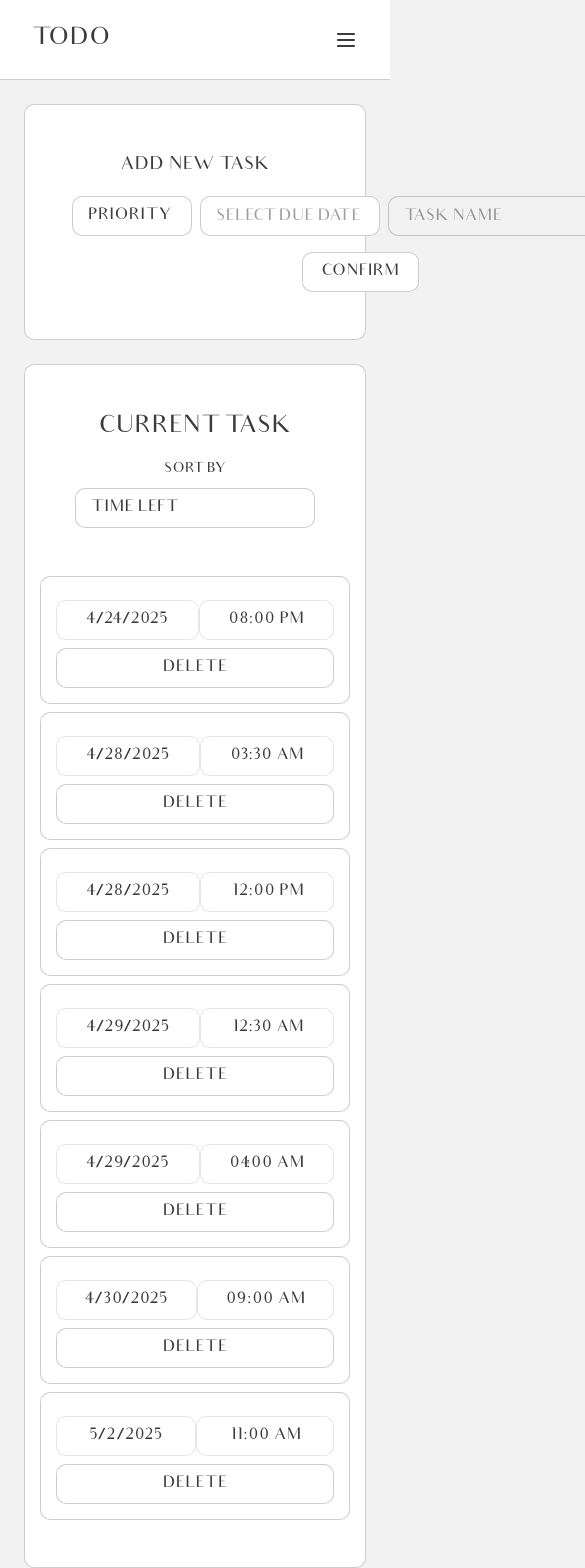
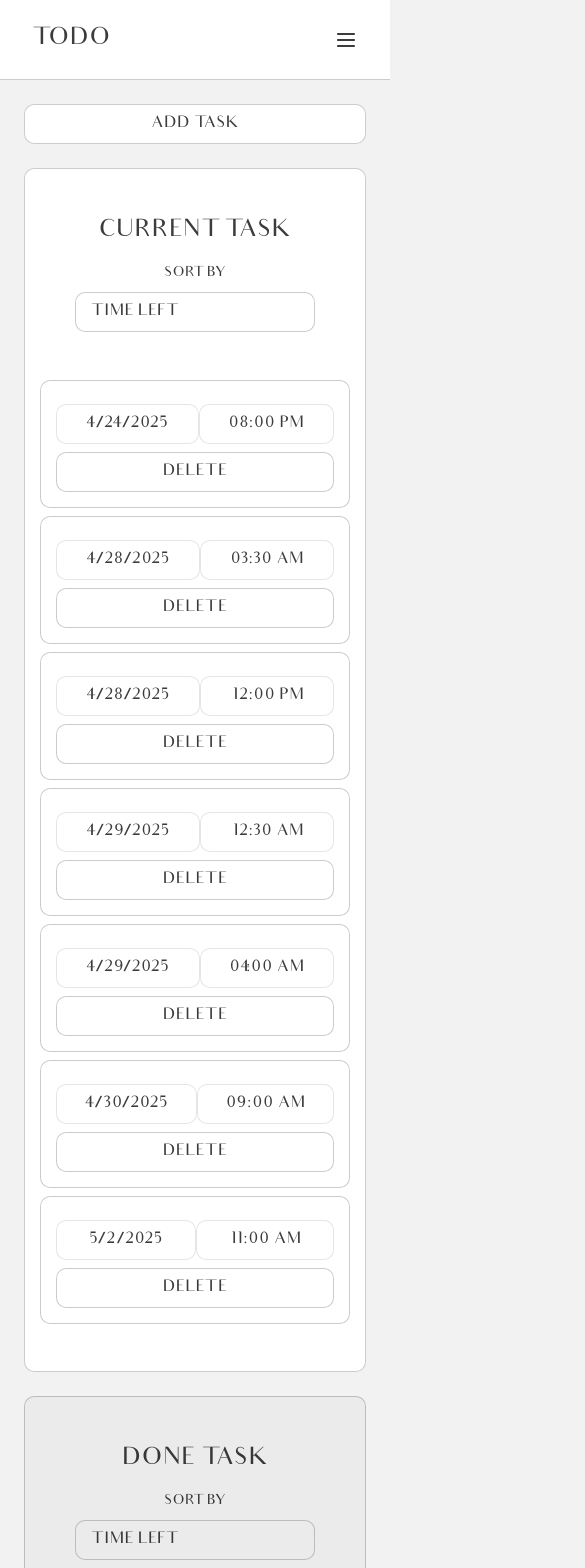
Before and after one commit to punpunpunnawat/TODO, a React (Vite) app in the folder front-end/: page / in a window 390 px wide. Shown: the top 1568 px of the page, 585 px wide, since content can reach past the window. Built offline with nearby package versions, Linux system fonts and the light colour scheme.

Commit message:
improve current task page coding

```diff
--- a/front-end/src/pages/CurrentTask/CurrentTask.tsx
+++ b/front-end/src/pages/CurrentTask/CurrentTask.tsx
@@ -164,7 +164,7 @@ const CurrentTask: React.FC = () => {
     <main className="flex flex-col gap-6 p-6 sm:px-12">
 
       {/* Add New Task */}
-      <section className="flex flex-col xl:flex-row items-center gap-4 p-12 light_border bg-light_main">
+      <section className="hidden md:flex flex-col xl:flex-row items-center gap-4 p-12 light_border bg-light_main">
         <h2 className="text-lg">ADD NEW TASK</h2>
           <div className="flex flex-1 w-full items-center gap-4">
             <div className="flex flex-1 flex-col xl:flex-row items-center gap-4 xl:gap-2">
@@ -202,7 +202,14 @@ const CurrentTask: React.FC = () => {
 
       </section>
 
+      {/* Add new Task : Mobile */}
+      <Button className="md:hidden">
+        ADD TASK
+      </Button>
+
+
       {/* Current Tasks */}
+      {sortedActiveTasks.length > 0 &&
       <section className="flex flex-col items-center gap-12 light_border bg-light_main px-4 py-12 sm:px-12">
         <header className="flex flex-col gap-4">
           <h2 className="text-2xl text-center">CURRENT TASK</h2>
@@ -217,8 +224,12 @@ const CurrentTask: React.FC = () => {
           </div>
         </header>
 
+
+
+        {/* Tasks List */}
+        <div className="flex w-full flex-col gap-2">
           {/* Header Row */}
-        <div className="hidden w-full items-center gap-2 bg-light_main px-2 sm:flex">
+          <div className="hidden w-full h-fit items-center gap-2 bg-light_main px-2 sm:flex">
             <div className="invisible h-10 w-10" />
             <div className="hidden h-fit w-50 items-center justify-center md:flex">TIME LEFT</div>
             <div className="flex flex-1 items-center justify-center px-5">TASK NAME</div>
@@ -227,9 +238,6 @@ const CurrentTask: React.FC = () => {
             <div className="hidden h-fit w-24 items-center justify-center xl:flex">DUE TIME</div>
             <Button className="invisible">DELETE</Button>
           </div>
-
-        {/* Tasks List */}
-        <div className="flex w-full flex-col gap-2">
           {loading ? (
             <div className="flex items-center justify-center py-12">
               <div className="h-12 w-12 animate-spin rounded-full border-t-4 border-light_dark border-opacity-60" />
@@ -245,13 +253,14 @@ const CurrentTask: React.FC = () => {
             ))
           )}
         </div>
-      </section>
+      </section>}
 
       {/* Done Tasks */}
+      {sortedDoneTasks.length > 0 &&
       <section className="flex flex-col items-center gap-12 light_border bg-light_main p-12 filter brightness-92">
         <header className="flex flex-col gap-4">
           <h2 className="text-2xl text-center">DONE TASK</h2>
-          <div className="flex items-center justify-center gap-4">
+          <div className="flex flex-col items-center justify-center gap-2 sm:flex-row sm:gap-4">
             <span className="text-sm">SORT BY</span>
             <DropdownInput
               className="w-60"
@@ -262,19 +271,21 @@ const CurrentTask: React.FC = () => {
           </div>
         </header>
 
+
+
+        {/* Done Tasks List */}
+
+        <div className="flex w-full flex-col gap-2">
           {/* Header Row */}
-        <div className="hidden w-full items-center gap-2 bg-light_main px-2 sm:flex">
-          <div className="invisible h-10 w-10" />
+          <div className="hidden w-full h-fit items-center gap-2 bg-light_main px-2 sm:flex">
+            <div className="invisible h-fit w-10" />
             <div className="hidden h-fit w-50 items-center justify-center md:flex">TIME LEFT</div>
             <div className="flex flex-1 items-center justify-center px-5">TASK NAME</div>
             <div className="hidden h-fit w-28 items-center justify-center lg:flex">PRIORITY</div>
             <div className="hidden h-fit w-40 items-center justify-center xl:flex">DUE DATE</div>
             <div className="hidden h-fit w-24 items-center justify-center xl:flex">DUE TIME</div>
-          <Button className="invisible">DELETE</Button>
+            <Button className="invisible h-fit">DELETE</Button>
           </div>
-
-        {/* Done Tasks List */}
-        <div className="flex w-full flex-col gap-2">
           {loading ? (
             <div className="flex items-center justify-center py-12">
               <div className="h-12 w-12 animate-spin rounded-full border-t-4 border-light_dark border-opacity-60" />
@@ -290,7 +301,7 @@ const CurrentTask: React.FC = () => {
             ))
           )}
         </div>
-      </section>
+      </section>}
     </main>
   </div>
   );
```
Lines whose indentation alone changed are shown as unchanged.
